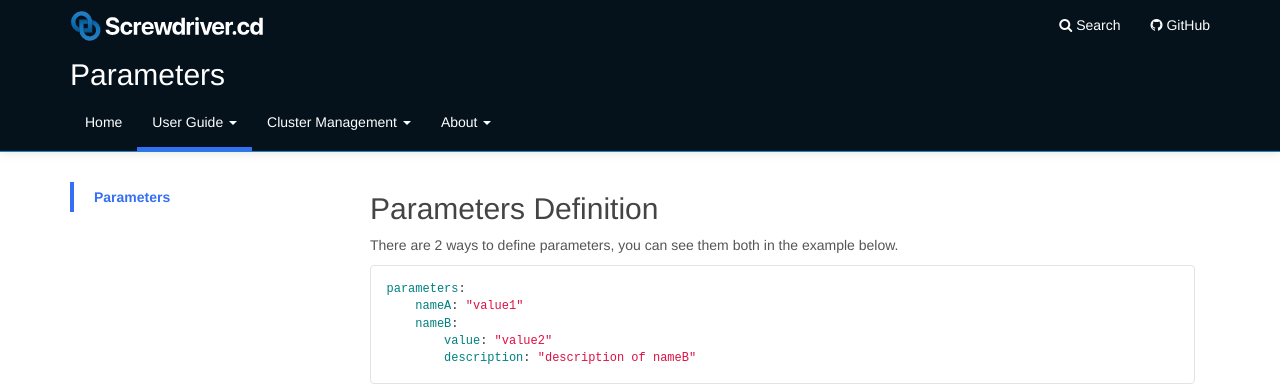
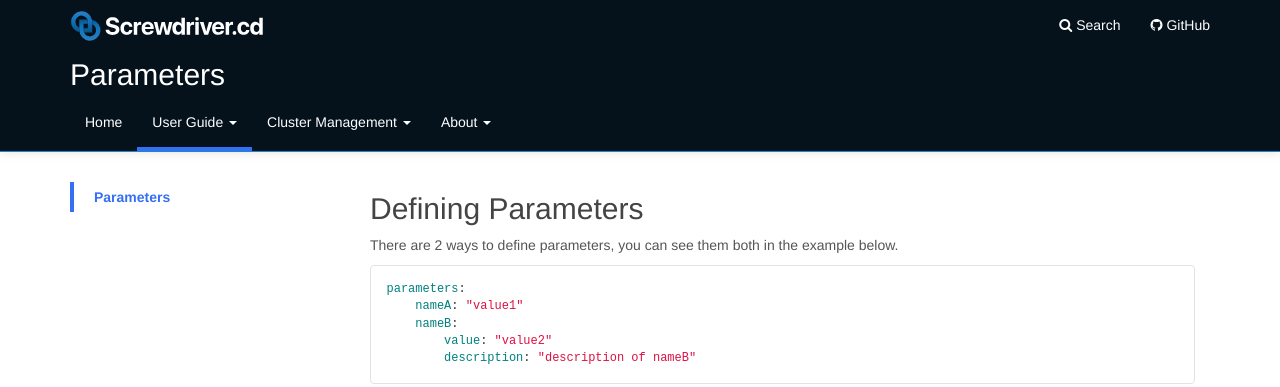
Before and after one commit to screwdriver-cd/guide, a Jekyll site: the page built from docs/user-guide/configuration/parameters.md, in a window 1280 px wide and 900 px high. Shown: the top 387 px of the window. Built offline with Jekyll 4.4.1, drawn with Linux system fonts in a browser that asks for light colours.

Commit message:
Update docs/user-guide/configuration/parameters.md
Co-Authored-By: Tiffany K <tiffanykyi@gmail.com>

````diff
--- a/docs/user-guide/configuration/parameters.md
+++ b/docs/user-guide/configuration/parameters.md
@@ -8,7 +8,7 @@ toc:
       url: "#definition"
       active: true
 ---
-## Parameters Definition
+## Defining Parameters
 There are 2 ways to define parameters, you can see them both in the example below.
 
 ```yaml
````
